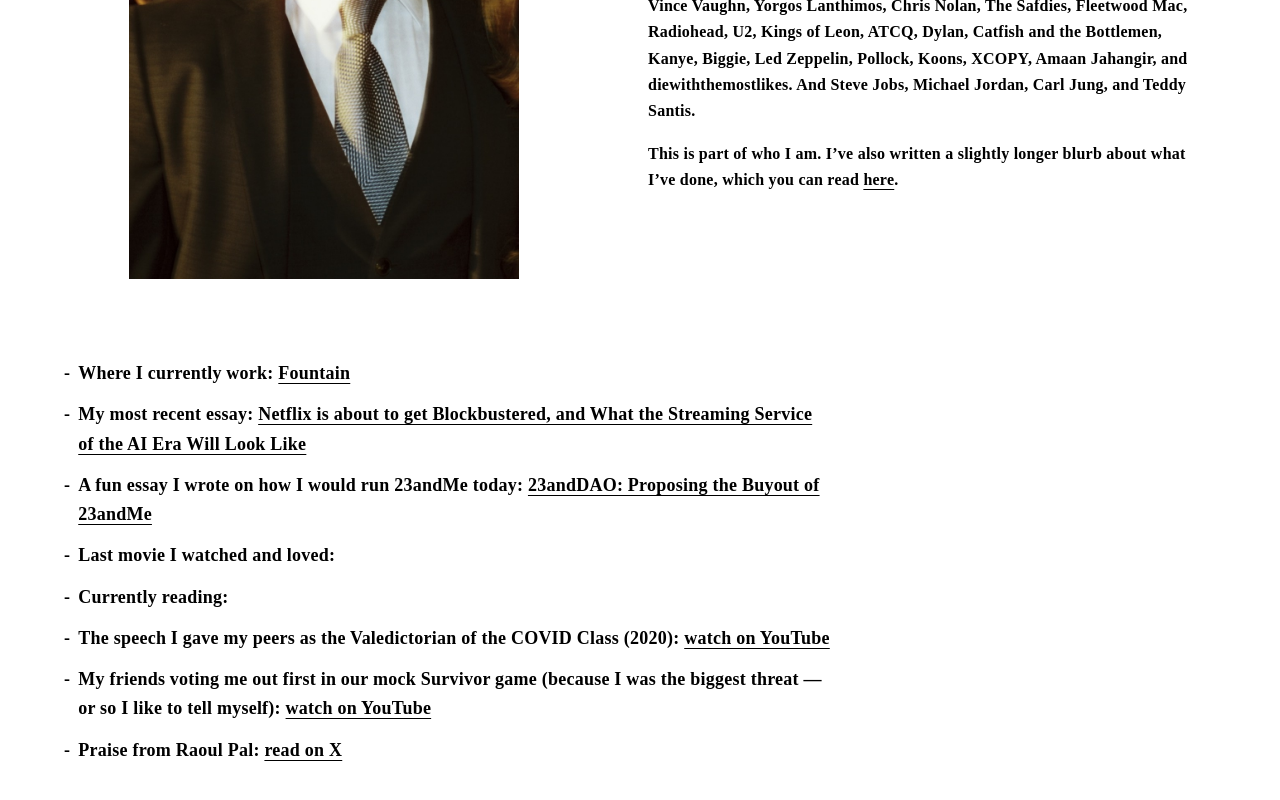
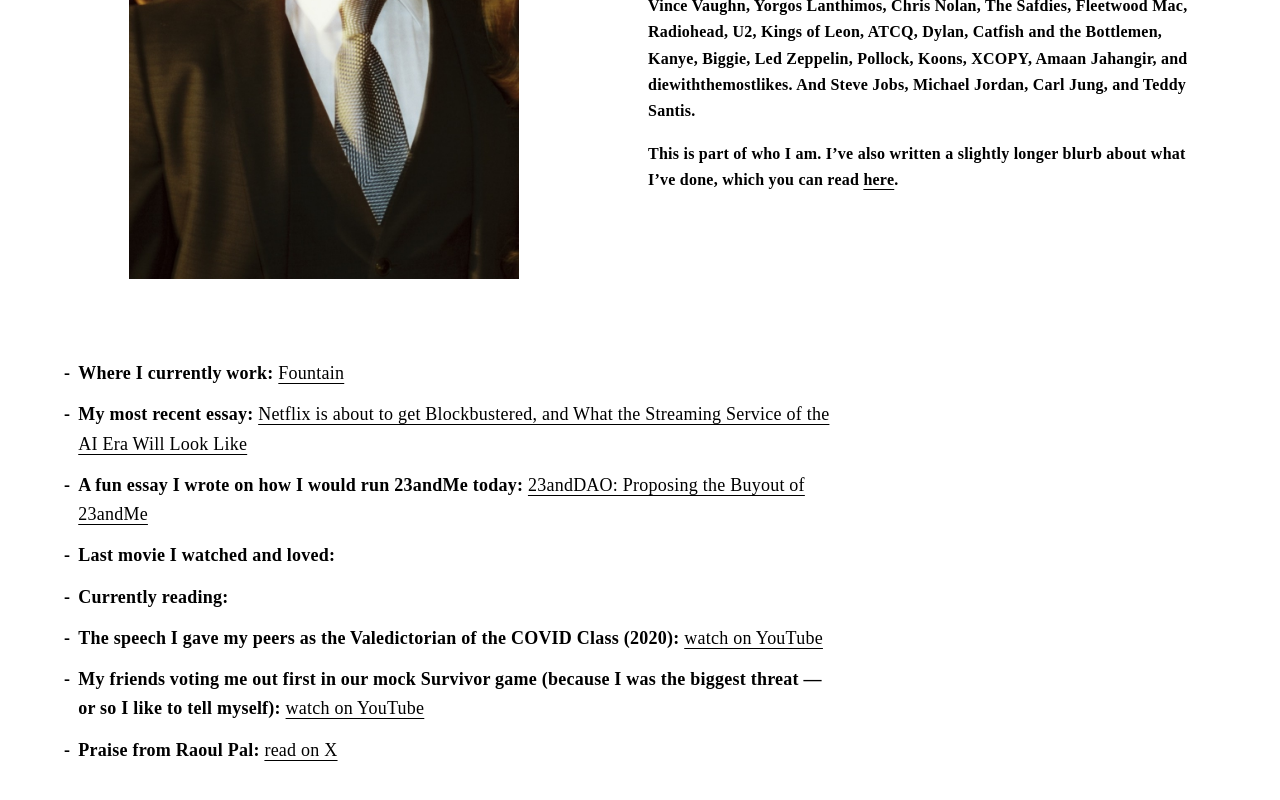
Before and after one commit to gptsiolis/personal-website2, a Next.js app: page / in a window 1280 px wide. Shown: the part 696-1496 px from the top of the page. Built offline with nearby package versions, Linux system fonts and the light colour scheme; no server answers.

Commit message:
Restore bold header nav; force bullet values to normal weight
Co-Authored-By: Claude Opus 4.7 <noreply@anthropic.com>

```diff
--- a/src/app/page.tsx
+++ b/src/app/page.tsx
@@ -106,7 +106,7 @@ export default function Home() {
           <div className="text-lg font-bold text-black">
             George Panos Tsiolis
           </div>
-          <nav className="flex items-center gap-8 text-black tracking-wide">
+          <nav className="flex items-center gap-8 text-black font-bold tracking-wide">
             <a
               href="https://twitter.com/gptsiolis"
               target="_blank"
@@ -276,12 +276,12 @@ export default function Home() {
                     href={b.url}
                     target="_blank"
                     rel="noopener noreferrer"
-                    className="underline decoration-black underline-offset-4 hover:decoration-2"
+                    className="font-normal underline decoration-black underline-offset-4 hover:decoration-2"
                   >
                     {b.value}
                   </a>
                 ) : (
-                  <span>{b.value}</span>
+                  <span className="font-normal">{b.value}</span>
                 )}
               </span>
             </li>
```
